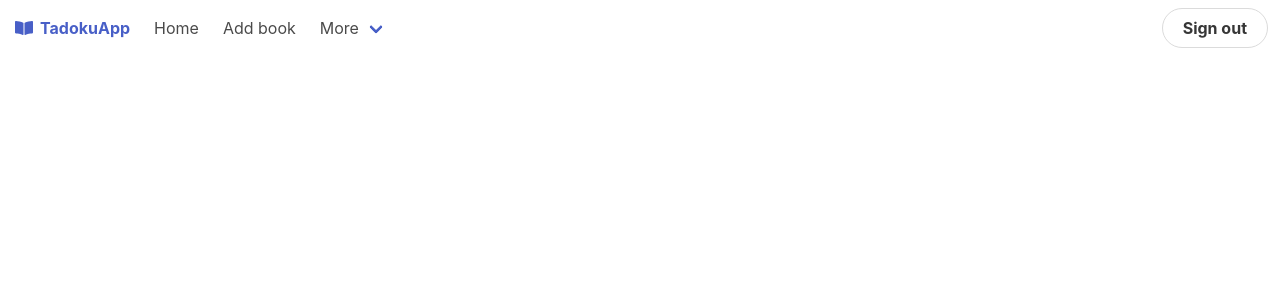
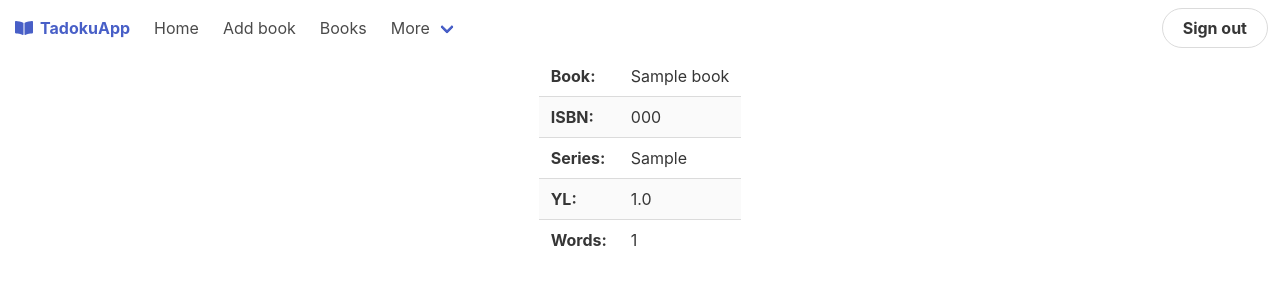
Before and after one commit to NITTC-ComputerClub/AH2021-Team3, a Django app: page /books/1/ in a window 1280 px wide. Shown: the top 300 px of the page. Run offline with Django 3.2, Linux system fonts and the light colour scheme; a user stored in the database is signed in; tables that the repository leaves empty hold one stand-in row (values such as "Sample post"); some libraries are stand-ins or nearby versions.

Commit message:
add: htmlデザインを追加、修正

```diff
--- a/tadokuapp/templates/base.html
+++ b/tadokuapp/templates/base.html
@@ -27,7 +27,7 @@
 
 <body>
 
-    <nav class="navbar is-fixed-top" role="navigation" aria-label="main navigation">
+    <nav class="navbar" role="navigation" aria-label="main navigation">
         <div class="navbar-brand">
             <a class="navbar-item" href="{% url 'tadoku:index' %}">
                 <span class="icon-text">
@@ -59,7 +59,11 @@
                 <a class="navbar-item" href={% url 'tadoku:isbn' %}>
                     Add book
                 </a>
-
+                {% if user.is_authenticated %}
+                    <a class="navbar-item" href={% url 'tadoku:books' %}>
+                        Books
+                    </a>
+                {% endif %}
                 <div class="navbar-item has-dropdown is-hoverable">
                     <a class="navbar-link">
                         More
--- a/tadokuapp/templates/tadoku/book_detail.html
+++ b/tadokuapp/templates/tadoku/book_detail.html
@@ -1,8 +1,37 @@
 {% extends '../base.html' %}
 
 {% block content %}
-<p>本の詳細画面</p>
-{{ object.title }}
+
+<div class='columns is-centered'>
+    <div class="column is-narrow">
+        <table class="table is-striped">
+            <tbody>
+            <tr>
+                <th>Book:</th>
+                <td>{{ object.title }}</td>
+            </tr>
+            <tr>
+                <th>ISBN:</th>
+                <td>{{ object.isbn }}</td>
+            </tr>
+            <tr>
+                <th>Series:</th>
+                <td>{{ object.series }}</td>
+            </tr>
+            <tr>
+                <th>YL:</th>
+                <td>{{ object.yl }}</td>
+            </tr>
+            <tr>
+                <th>Words:</th>
+                <td>{{ object.words }}</td>
+            </tr>
+
+            </tbody>
+        </table>
+    </div>
+</div>
+
 
 
 {% endblock content %}
```
Also changed, not shown: tadokuapp/templates/tadoku/book.html (+4 -4 lines), tadokuapp/templates/tadoku/books.html (+26 -1 lines), tadokuapp/templates/tadoku/index.html (+8 -1 lines).
